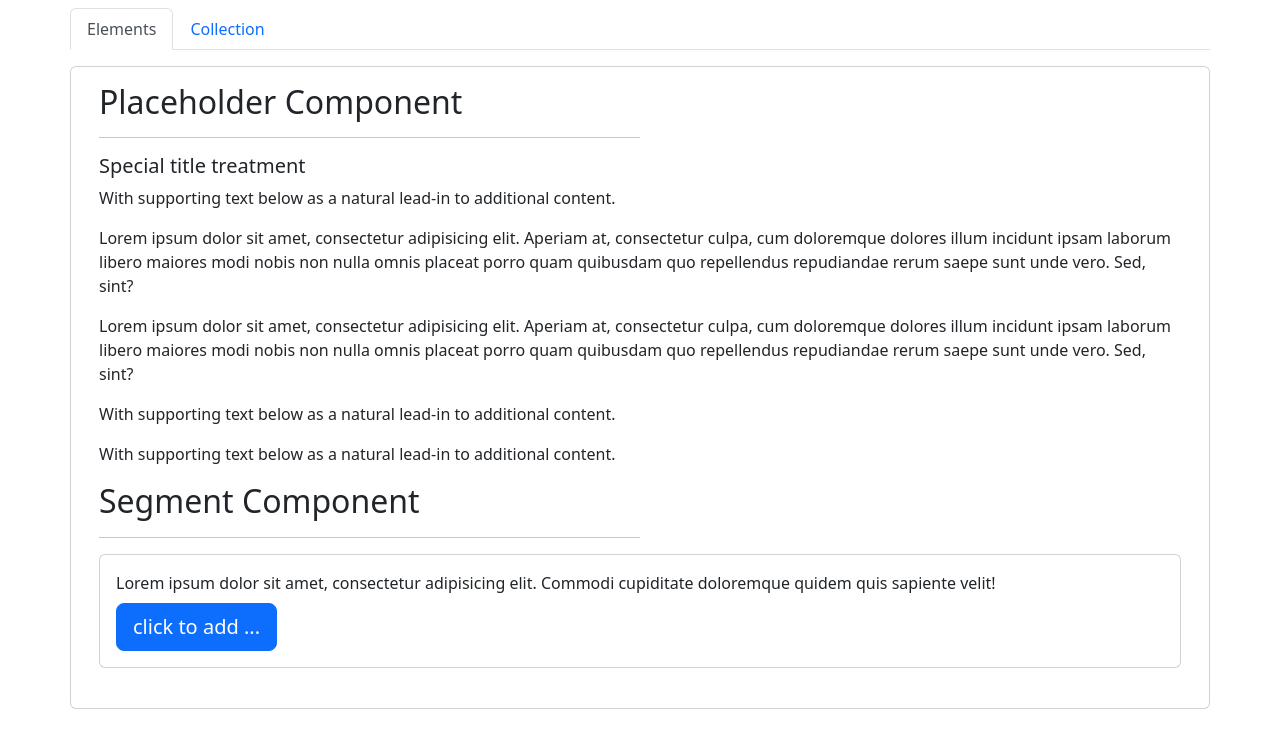
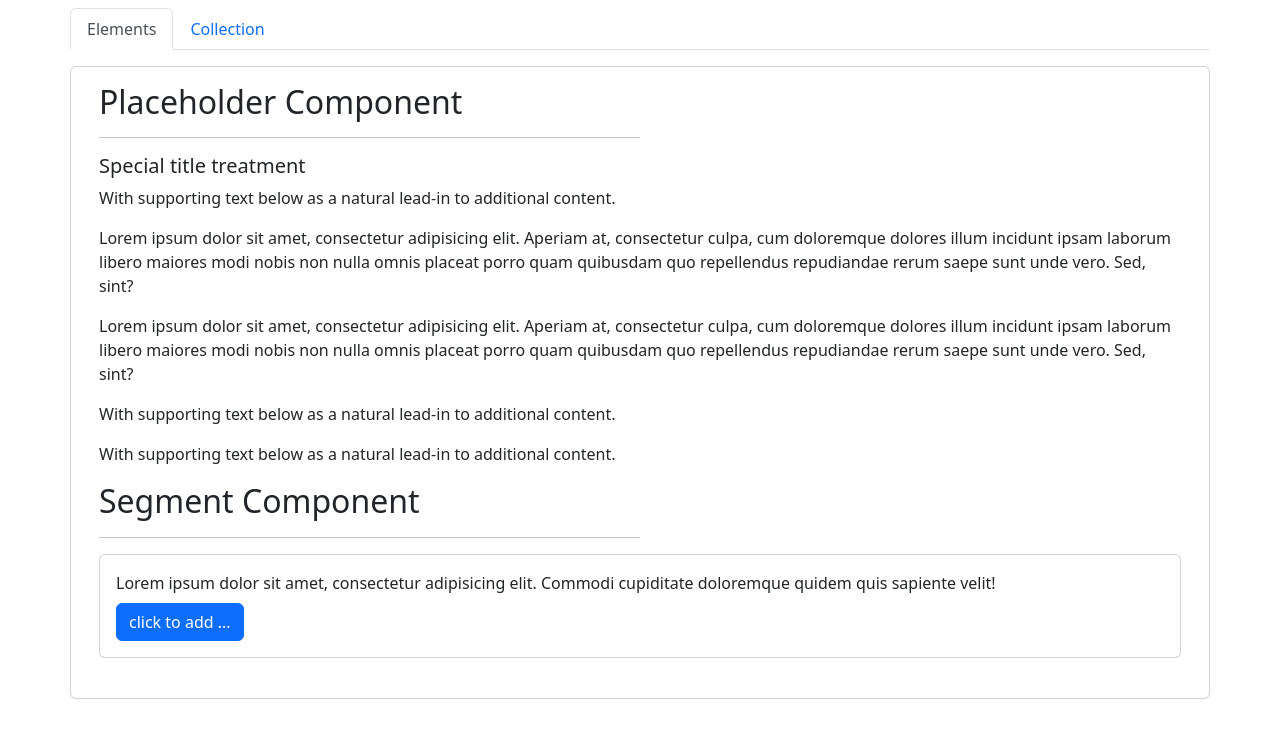
Before and after one commit to saeedd1994/moduleSys, an Angular app: page /elements in a window 1280 px wide. Shown: the top 748 px of the page. Built offline with nearby package versions, Linux system fonts and the light colour scheme.

Commit message:
add a relative path in routerLink property in tabs

```diff
--- a/src/app/collections/collections-home/collections-home.component.html
+++ b/src/app/collections/collections-home/collections-home.component.html
@@ -3,13 +3,13 @@
 
 <div class="d-flex align-items-start">
   <div class="nav flex-column nav-pills me-3" id="v-pills-tab" role="tablist" aria-orientation="vertical">
-    <button class="nav-link" routerLink="" routerLinkActive="active" >Biography</button>
-    <button class="nav-link" routerLink="companies" routerLinkActive="active">Profile</button>
-    <button class="nav-link" routerLink="partners" routerLinkActive="active">Messages</button>
+    <button class="nav-link" routerLink="./" routerLinkActive="active" >Biography</button>
+    <button class="nav-link" routerLink="./companies" routerLinkActive="active">Profile</button>
+    <button class="nav-link" routerLink="./partners" routerLinkActive="active">Messages</button>
   </div>
   <div class="tab-content" id="v-pills-tabContent">
     <div class="tab-pane fade show active">
-      <router-outlet></router-outlet>
+        <router-outlet></router-outlet>
     </div>
   </div>
 </div>
--- a/src/app/elements/elements-home/elements-home.component.html
+++ b/src/app/elements/elements-home/elements-home.component.html
@@ -11,7 +11,7 @@
     </p>
   </div>
   <div class="segment-button mt-2">
-    <button type="button" class="btn btn-primary btn-lg">click to add ...</button>
+    <button type="button" class="btn btn-primary">click to add ...</button>
   </div>
 </app-segment>
 <br>
```
